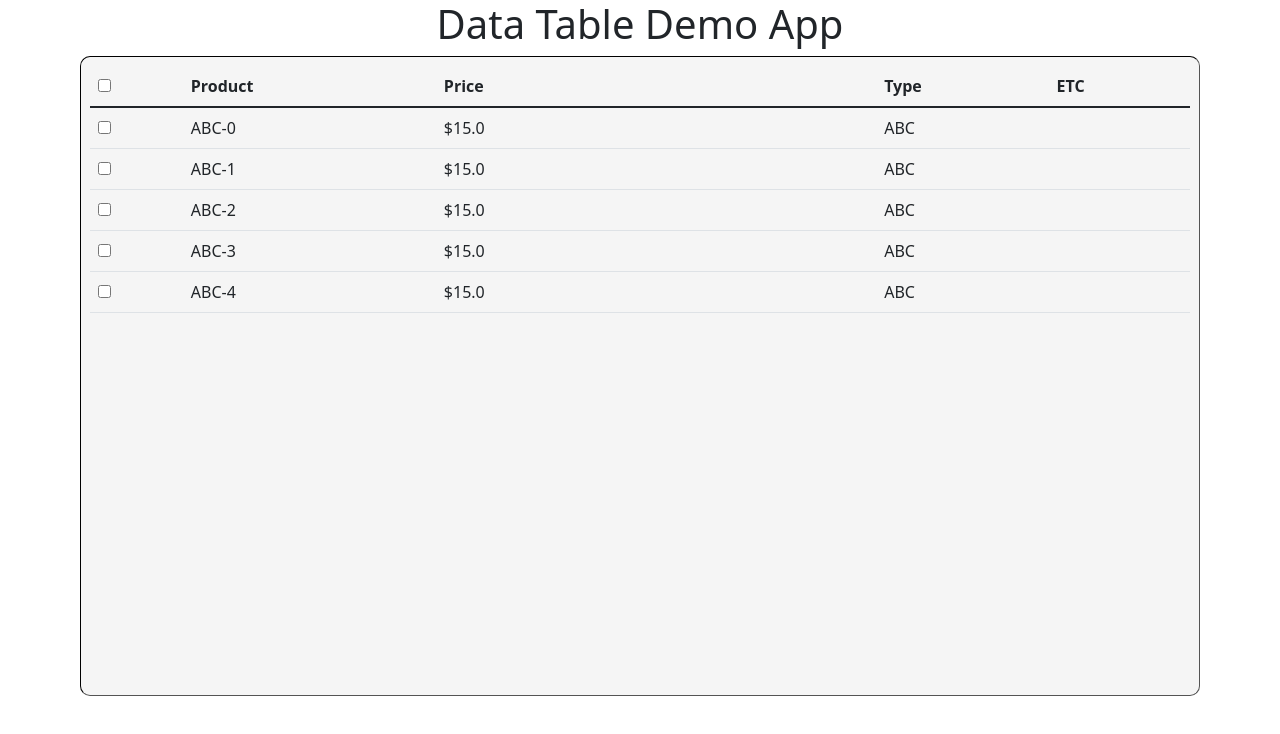
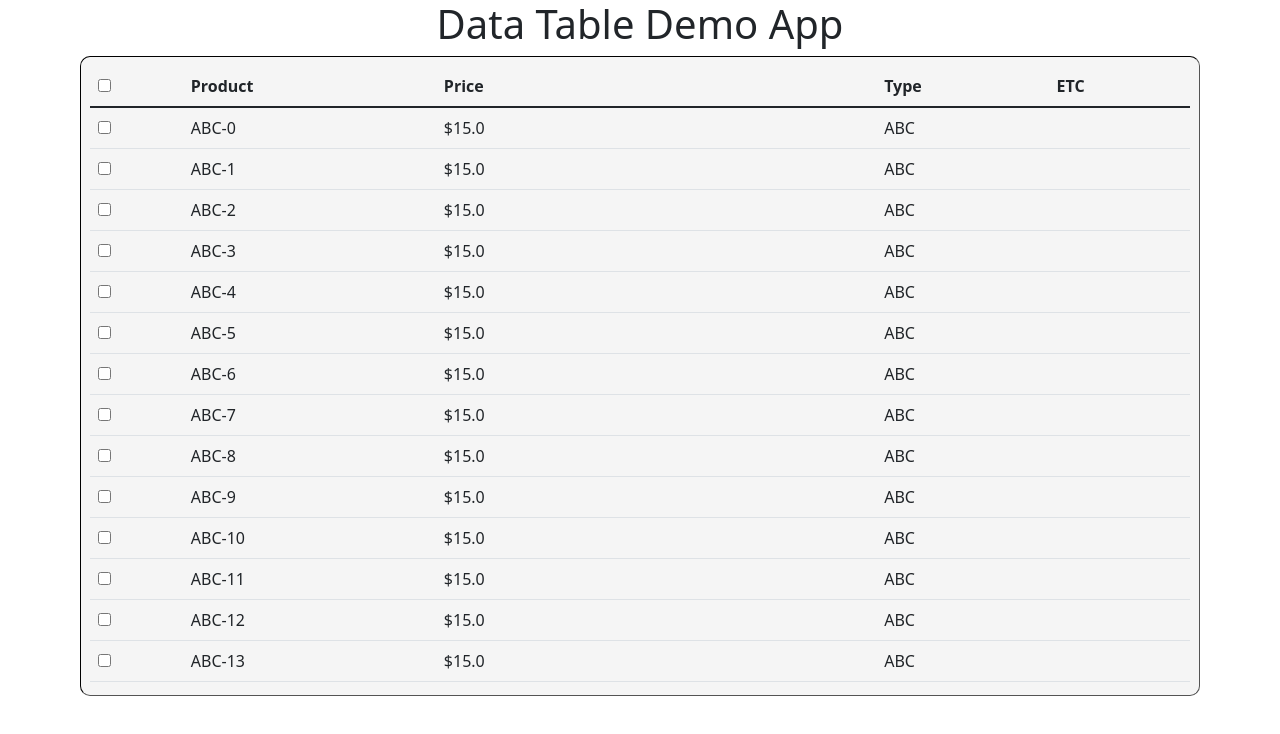
Before and after one commit to MBilal-Farooq/data-table-app, a React (Create React App) app: page / in a window 1280 px wide. Shown: the top 734 px of the page. Built offline with nearby package versions, Linux system fonts and the light colour scheme; the HTML template or start-up script is replaced by a standard one.

Commit message:
Added infinite scroll functionality for the data table

```diff
--- a/package.json
+++ b/package.json
@@ -12,6 +12,7 @@
     "@types/react-dom": "^18.0.1",
     "bootstrap": "^5.1.3",
     "react": "^18.0.0",
+    "react-bootstrap": "^2.3.0",
     "react-dom": "^18.0.0",
     "react-scripts": "5.0.1",
     "typescript": "^4.6.3"
--- a/src/TableDemo.tsx
+++ b/src/TableDemo.tsx
@@ -5,9 +5,36 @@ import { ColumnType } from "./dataTable/Table";
 
 export function TableDemo(): JSX.Element {
 
-    const [tableData, setTableData] = useState<any>([]);
+    const columns: Array<ColumnType> = [
+        {
+        id: 'product',
+        label: 'Product',
+        numeric: false
+       }, {
+        id: 'price',
+        label: 'Price',
+        numeric: false,
+        width: "40%"
+       }, {
+        id: 'type',
+        label: 'Type',
+        numeric: false,
+        width: ""
+       }, {
+        id: 'etc',
+        label: 'ETC',
+        numeric: false,
+        width: undefined
+       }
+    ];
 
-    const columns: Array<ColumnType> = ProductTableTestData.Columns;
+    const [loading, setLoading] = useState(false);
+    const [tableData, setTableData] = useState<{
+        id: string;
+        product: string;
+        price: string;
+        type: string;
+    }[]>([]);
 
     useEffect( () => {
         const data = ProductTableTestData.Rows;
@@ -15,17 +42,27 @@ export function TableDemo(): JSX.Element {
     }, []);
 
     /** On table row click */
-    const onRowClick = (rowData: any, _index: number) => {
-        console.log(rowData);
+    const onRowClick = (_rowData: any, _index: number) => {
+        // handle onRowClick event
     }
 
     const onSelectionChange = (_selectedRows: any[]) => {
         // To do something with selectedRows
     }
 
+    const onScrollToEnd = () => {
+        if (loading) return;
+        setLoading(true);
+        setTimeout( () => {
+            tableData.push(...ProductTableTestData.Rows);
+            setTableData([...tableData]);
+            setLoading(false);
+        }, 2000 );
+    }
+
     return (
         <div className="table-block">
-            <DataTable columns={columns} rows={tableData} onRowClick={onRowClick} onSelectionChange={onSelectionChange}></DataTable>
+            <DataTable columns={columns} rows={tableData} loading={loading} onRowClick={onRowClick} onSelectionChange={onSelectionChange} onScrollToEnd={onScrollToEnd}></DataTable>
         </div>
     );
 
--- a/src/api/ProductTableTestData.ts
+++ b/src/api/ProductTableTestData.ts
@@ -1,4 +1,3 @@
-import { ColumnType } from "../dataTable/Table";
 
 
 /**
@@ -6,35 +5,9 @@ import { ColumnType } from "../dataTable/Table";
  */
 export default class ProductTableTestData {
 
-    /** Columns Info */
-    public static get Columns(): Array<ColumnType> {
-        return [
-            {
-            id: 'product', // Uniq ID to identify column
-            label: 'Product',
-            numeric: false
-           }, {
-            id: 'price',
-            label: 'Price',
-            numeric: false,
-            width: "40%"
-           }, {
-            id: 'type',
-            label: 'Type',
-            numeric: false,
-            width: ""
-           }, {
-            id: 'etc',
-            label: 'ETC',
-            numeric: false,
-            width: undefined
-           }
-        ];
-    }
-
     /** Rows */
     public static get Rows() {
-        const rows = [...Array(5)].map( (_value, index) => {
+        const rows = [...Array(30)].map( (_value, index) => {
             return {
                 id: `${index}`,
                 product: `ABC-${index}`,
--- a/src/dataTable/DataTable.tsx
+++ b/src/dataTable/DataTable.tsx
@@ -1,17 +1,21 @@
 import "bootstrap/dist/css/bootstrap.min.css";
 import React, { useState } from "react";
-import Table, { ColumnType } from "./Table";
+import Table, { ColumnType, RowType } from "./Table";
 
 /**
  * Data Table Props
  */
-export interface DataTableProps<T>{
+export interface DataTableProps<T extends RowType>{
     rows: Array<T>;
     columns: Array<ColumnType>;
+    /** To show the loading bar */
+    loading?: boolean;
     /** will be called on any row click */
     onRowClick?: (rowData: any, rowIndex: number) => void;
     /** On selection change */
     onSelectionChange?: (selectedRows: any[]) => void;
+    /** Will be called when scrolled to end */
+    onScrollToEnd?: () => void;
 }
 
 
@@ -19,33 +23,34 @@ export interface DataTableProps<T>{
 /**
  * Data Table Component
  */
-export default function DataTable<T>({rows, columns, onRowClick, onSelectionChange}: DataTableProps<T>): JSX.Element {
+export default function DataTable<T extends RowType>({rows, columns, loading, onRowClick, onSelectionChange, onScrollToEnd}: DataTableProps<T>): JSX.Element {
 
     const [selectedRows, setSelectedRows] = useState<Array<any>>([]);
 
     /** On select all change */
     const onSelectAllChange = () => {
         const allSelected = selectedRows.length === rows.length;
+        const selectAllRows = rows.map( (row) => row.isSelected = !allSelected );
         allSelected ? setSelectedRows([]) :
-        setSelectedRows(rows);
+        setSelectedRows(selectAllRows);
         // Calling on selection change with all rows
-        onSelectionChange?.(rows);
+        onSelectionChange?.(selectAllRows);
     }
 
     /** On checkbox change */
     const onSelectChange = (rowIndex: number) => {
 
         const row = rows[rowIndex];
-        const rowSelected = selectedRows.includes(row);
 
-        rowSelected ? selectedRows.splice(rowIndex, 1) : selectedRows.push(row);
-
+        row.isSelected ? selectedRows.splice(rowIndex, 1) : selectedRows.push(row);
+        row.isSelected = !row.isSelected;
         setSelectedRows([...selectedRows]);
         onSelectionChange?.(selectedRows);
     }
 
     return (
-        <Table<T> columns={columns} rows={rows} selectable={true} selectedRows={selectedRows} onRowClick={onRowClick} onSelectAllChange={onSelectAllChange} onSelectChange={onSelectChange}></Table>
+        <Table<T> columns={columns} rows={rows} loading={loading ?? false} selectable={true} selectAll={selectedRows.length === rows.length}
+                onRowClick={onRowClick} onSelectAllChange={onSelectAllChange} onSelectChange={onSelectChange} onScrollToEnd={onScrollToEnd}></Table>
     )
 
 }
--- a/src/dataTable/Table.tsx
+++ b/src/dataTable/Table.tsx
@@ -1,4 +1,6 @@
 
+import { useCallback, useRef } from "react";
+import { Spinner } from "react-bootstrap";
 import "./Table.css";
 
 /** Table Column Definition */
@@ -11,6 +13,8 @@ export type ColumnType = {
 
 /** Row Data Type */
 export type RowType = {
+    /** For checkbox selection */
+    isSelected?: boolean;
     [key: string]: any;
 }
 
@@ -22,32 +26,48 @@ export interface TableProps<T extends RowType> {
     rows: Array<T>;
     /** To show checkboxes */
     selectable: boolean;
-    /** To specify selected rows */
-    selectedRows?: Array<T>;
+    /** To set the SelectAll checkbox state */
+    selectAll?: boolean;
+    /** To show loader */
+    loading: boolean;
     /** Will be called on any row click */
     onRowClick?: (rowData: T, rowIndex: number) => void;
     /** Will be called on checkbox selection change */
     onSelectChange?: (rowIndex: number) => void;
     /** Will be called on SelectAll checkbox change */
     onSelectAllChange?: () => void;
+    /** Will be called when scrolled to end. Please use useCallBack hook for this call back */
+    onScrollToEnd?: () => void;
 }
 
 /** Table */
 export default function Table<T extends RowType>(props: TableProps<T>): JSX.Element {
 
-    const {columns, rows, selectable, selectedRows, onRowClick, onSelectChange, onSelectAllChange} = props;
+    const {columns, rows, selectable, selectAll, loading, onRowClick, onSelectChange, onSelectAllChange, onScrollToEnd} = props;
+
+    const observer = useRef<IntersectionObserver | null>(null);
+    const lastItemRef = useCallback( (item: HTMLTableRowElement) => {
+        if (observer.current) observer.current.disconnect();
+
+        observer.current = new IntersectionObserver( (enteries) => {
+            if (enteries[0].isIntersecting) {
+                onScrollToEnd?.();
+            }
+        });
+        if (item) observer.current.observe(item);
+    }, [onScrollToEnd]);
 
     /** Table Headers */
     const tableHeader = () => {
         return (
             <thead>
                 <tr>
-                    {selectable && <th key={"SelectAll"}><input type={"checkbox"} checked={selectedRows?.length === rows.length} onChange={ () =>  onSelectAllChange?.() }></input></th>}
+                    {selectable && <th key={"SelectAll"}><input type={"checkbox"} checked={selectAll ?? false} onChange={ () =>  onSelectAllChange?.() }></input></th>}
                     {columns.map( (column, index) => {
                         return (
                             <th style={{width: column.width}} key={`col-${index}`}>{column.label}</th>
                         );
-                    } )}
+                    })}
                 </tr>
             </thead>
         );
@@ -58,19 +78,21 @@ export default function Table<T extends RowType>(props: TableProps<T>): JSX.Elem
         return (
             <tbody>
                 {rows.map( (row, index) => {
-                    const isRowChecked = selectedRows?.includes(row);
+                    const isRowChecked = row.isSelected ?? false;
                     return (
-                        <tr key={`Row-${index}`} onClick={() => onRowClick?.(row, index)}>
+                        <tr key={`Row-${index}`} ref={index + 1 === rows.length ? lastItemRef : undefined} onClick={() => onRowClick?.(row, index)}>
                             {selectable && <td key={`Row-${index}-Col-CheckBox`}><input type={"checkbox"} checked={isRowChecked} onChange={ () => {onSelectChange?.(index)} }></input></td>}
                             {columns.map( (column, colIndex) => {
                             return (
                                 <td className={column.numeric ? 'cell-right-aligned' : ""} key={`Row-${index}-Col-${colIndex}`}>
                                     {row[column.id]}
                                 </td>
+
                             )
                         })}</tr>
                     );
-                })}
+                })
+                }
             </tbody>
         )
     }
@@ -81,6 +103,11 @@ export default function Table<T extends RowType>(props: TableProps<T>): JSX.Elem
                 {tableHeader()}
                 {tableBody()}
             </table>
+            {loading &&
+                <div style={{width: "100%", textAlign: "center"}}>
+                    <Spinner animation="border" />
+                </div>
+            }
         </div>
     );
 }
```
Also changed, not shown: 1 other file (tests, documents, lock files or other folders).
